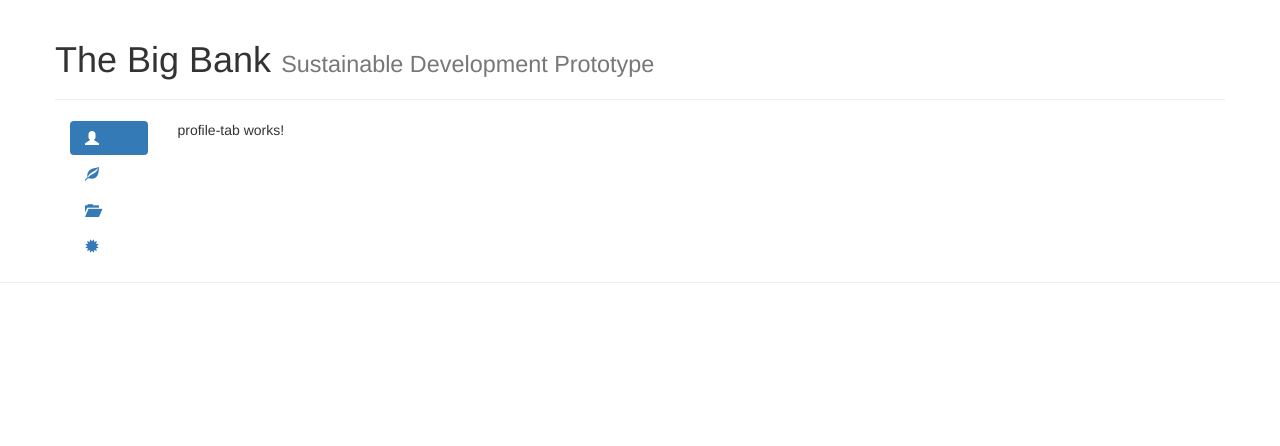
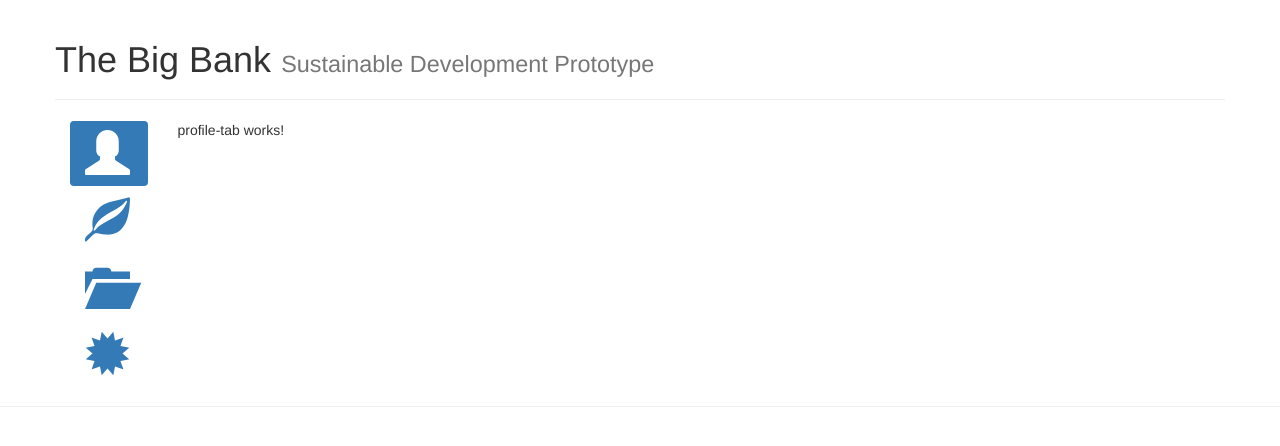
Before and after one commit to the-no-clues/no-clue-ui, an Angular app: page / in a window 1280 px wide. Shown: the top 446 px of the page. Built offline with nearby package versions, Linux system fonts and the light colour scheme; what ng2-charts would draw is missing.

Commit message:
better icons for the tabs
Signed-off-by: Laszlo Hornyak <laszlo.hornyak@gmail.com>

```diff
--- a/src/app/app.component.css
+++ b/src/app/app.component.css
@@ -0,0 +1,3 @@
+.tabbable a.glyphicon {
+  font-size: 45px;
+}
--- a/src/app/impact-tab/impact-tab.component.html
+++ b/src/app/impact-tab/impact-tab.component.html
@@ -6,7 +6,7 @@
             <img class="media-object" src="assets/E_SDG_Icons-{{item.typeId}}.jpg" width="100px">
           </a>
         <div class="caption">
-          <h3>{{item.type}}</h3>
+          <h3>{{item.title}}</h3>
           <p>{{item.content}}</p>
         </div>
       </div>
```
